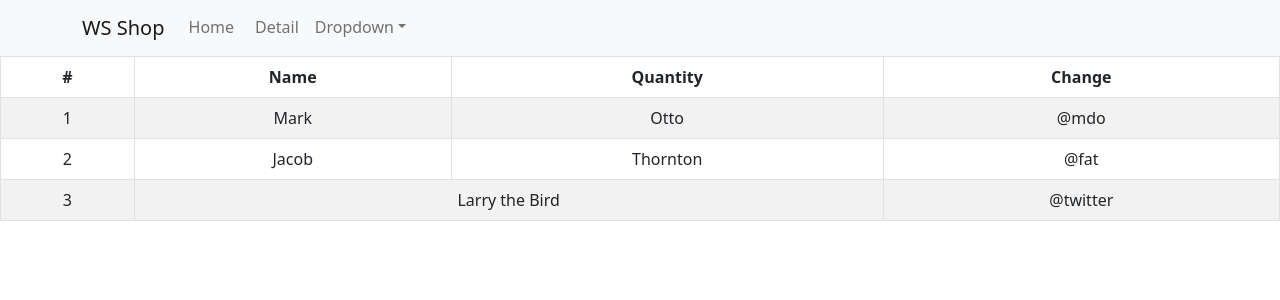
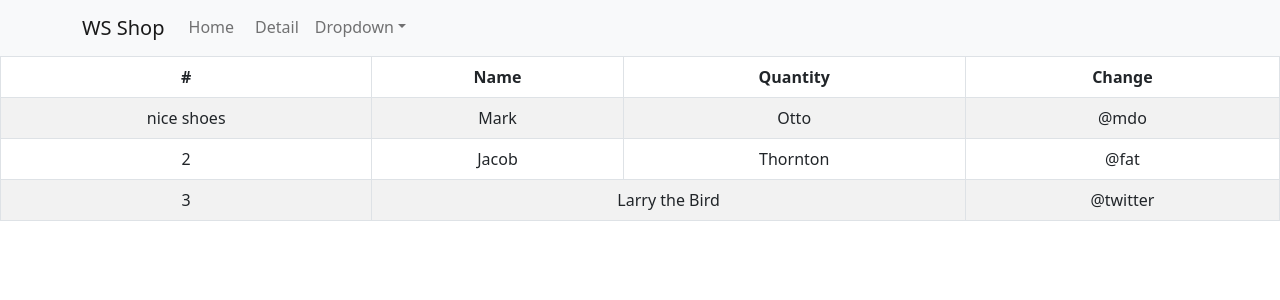
Before and after one commit to chwonseok/react-apple-shop, a React (Create React App) app: page /cart in a window 1280 px wide. Shown: the top 300 px of the page. Built offline with nearby package versions, Linux system fonts and the light colour scheme.

Commit message:
Added state of redux featured

```diff
--- a/src/components/Cart.js
+++ b/src/components/Cart.js
@@ -1,6 +1,8 @@
 import { Table } from 'react-bootstrap';
+import { connect } from 'react-redux';
 
-export default function Cart() {
+function Cart(props) {
+  console.log(props);
   return (
     <Table striped bordered hover>
       <thead>
@@ -13,7 +15,7 @@
       </thead>
       <tbody>
         <tr>
-          <td>1</td>
+          <td>{props.state[0].name}</td>
           <td>Mark</td>
           <td>Otto</td>
           <td>@mdo</td>
@@ -33,3 +35,13 @@
     </Table>
   );
 }
+
+// ⬇️: redux store에 있는 데이터를 가져와서 props로 변환해주는 함수
+function funcName(state) {
+  return {
+    state: state,
+  };
+}
+
+export default connect(funcName)(Cart);
+// export default Cart <-- 이렇게 처리해줘야 함!
--- a/src/index.js
+++ b/src/index.js
@@ -2,9 +2,19 @@
 import { BrowserRouter } from 'react-router-dom';
 import App from './App';
 
+// Redux 세팅 ⬇️
+// Provider에 포함된 component는 props 체계없이 state 공유 가능
+import { Provider } from 'react-redux';
+import { createStore } from 'redux';
+const store = createStore(() => {
+  return [{ id: 0, name: 'nice shoes', quantity: 2 }];
+});
+
 ReactDOM.render(
   <BrowserRouter>
-    <App />
+    <Provider store={store}>
+      <App />
+    </Provider>
   </BrowserRouter>,
   document.getElementById('root')
 );
```
